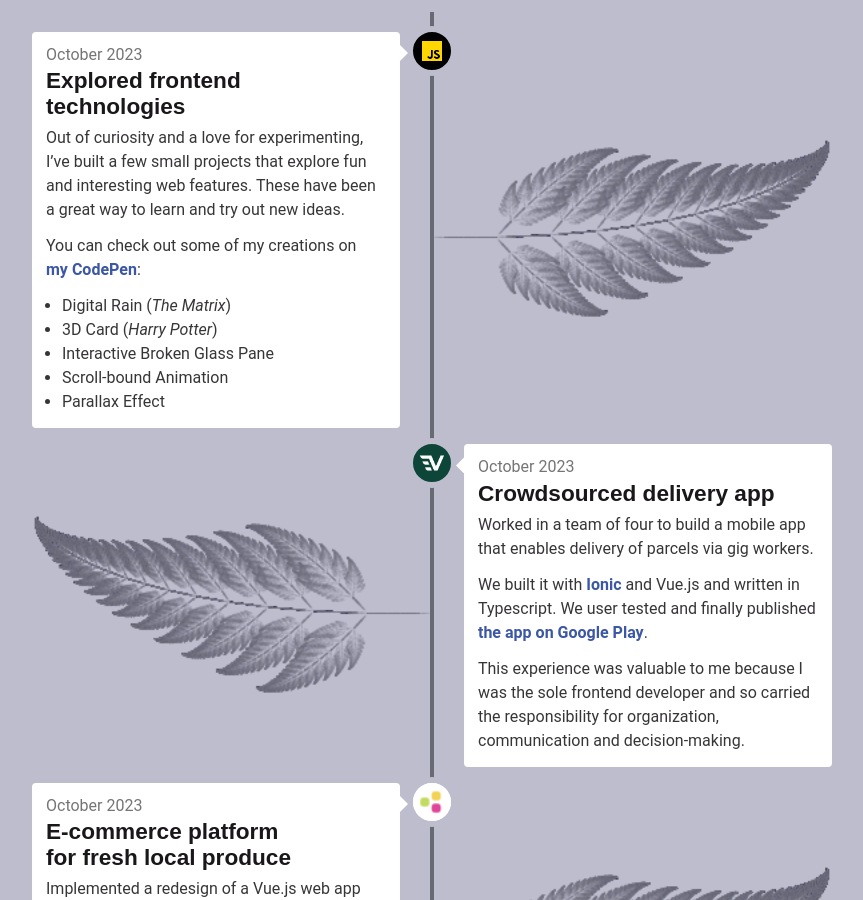
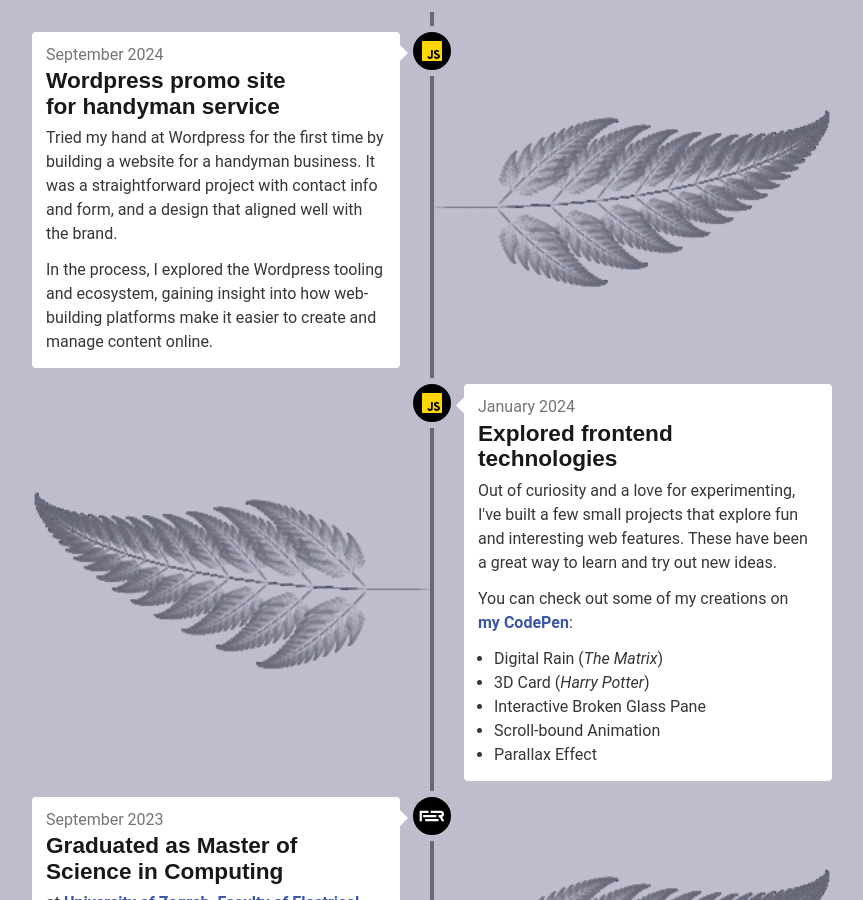
Before and after one commit to vmagjer/my-portfolio, a React (Vite) app: page / in a window 1280 px wide. Shown: the part 1900-2800 px from the top of the page, without its empty margins (208-1071 px from the left). Built offline with nearby package versions, Linux system fonts and the light colour scheme.

Commit message:
add dates and wordpress bg entry

```diff
--- a/src/features/homeSections/BackgroundSection.tsx
+++ b/src/features/homeSections/BackgroundSection.tsx
@@ -21,16 +21,36 @@ const timelineItems: {
   content: React.ReactNode
 }[] = [
   {
+    title: 'Wordpress promo site for handyman service',
+    image: exploringLogo,
+    color: '#000000',
+    date: 'September 2024',
+    content: (
+      <>
+        <p>
+          Tried my hand at Wordpress for the first time by building a website
+          for a handyman business. It was a straightforward project with contact
+          info and form, and a design that aligned well with the brand.
+        </p>
+        <p>
+          In the process, I explored the Wordpress tooling and ecosystem,
+          gaining insight into how web-building platforms make it easier to
+          create and manage content online.
+        </p>
+      </>
+    ),
+  },
+  {
     title: 'Explored frontend technologies',
     image: exploringLogo,
     color: '#000000',
-    date: 'October 2023 ',
+    date: 'January 2024',
     content: (
       <>
         <p>
-          Out of curiosity and a love for experimenting, I’ve built a few small
-          projects that explore fun and interesting web features. These have
-          been a great way to learn and try out new ideas.
+          Out of curiosity and a love for experimenting, I&apos;ve built a few
+          small projects that explore fun and interesting web features. These
+          have been a great way to learn and try out new ideas.
         </p>
         <p>
           You can check out some of my creations on{' '}
@@ -53,63 +73,12 @@ const timelineItems: {
       </>
     ),
   },
-  {
-    title: 'Crowdsourced delivery app',
-    image: verdiGoLogo,
-    color: '#0e4539',
-    date: 'October 2023 ',
-    content: (
-      <>
-        <p>
-          Worked in a team of four to build a mobile app that enables delivery
-          of parcels via gig workers.
-        </p>
-        <p>
-          We built it with{' '}
-          <Hyperlink link="https://ionicframework.com">Ionic</Hyperlink> and
-          Vue.js and written in Typescript. We user tested and finally published{' '}
-          <Hyperlink link="">the app on Google Play</Hyperlink>.
-        </p>
-        <p>
-          This experience was valuable to me because I was the sole frontend
-          developer and so carried the responsibility for organization,
-          communication and decision-making.
-        </p>
-      </>
-    ),
-  },
-  {
-    title: 'E-commerce platform for fresh local produce',
-    image: verdiFarmLogo,
-    color: '#fff',
-    date: 'October 2023 ',
-    content: (
-      <>
-        <p>
-          Implemented a redesign of a Vue.js web app connecting consumers with
-          local farmers.
-        </p>
-        <p>
-          While restyling, we replaced a large monolithic CSS file with Tailwind
-          for better maintainability. Later we maintained and added new features
-          to{' '}
-          <Hyperlink link="https://tailwindcss.com">
-            the app in production
-          </Hyperlink>
-          .
-        </p>
-        <p>
-          I gained experience tackling challenges in older codebases, evaluating the value of
-          refactoring and working around the existing constraints.
-        </p>
-      </>
-    ),
-  },
+
   {
     title: 'Graduated as Master of Science in Computing',
     image: ferLogo,
     color: '#000',
-    date: 'October 2023',
+    date: 'September 2023',
     content: (
       <>
         <p>
@@ -158,10 +127,62 @@ const timelineItems: {
     ),
   },
   {
+    title: 'Crowdsourced delivery app',
+    image: verdiGoLogo,
+    color: '#0e4539',
+    date: 'February 2023',
+    content: (
+      <>
+        <p>
+          Worked in a team of four to build a mobile app that enables delivery
+          of parcels via gig workers.
+        </p>
+        <p>
+          We built it with{' '}
+          <Hyperlink link="https://ionicframework.com">Ionic</Hyperlink> and
+          Vue.js and written in Typescript. We user tested and finally published{' '}
+          <Hyperlink link="">the app on Google Play</Hyperlink>.
+        </p>
+        <p>
+          This experience was valuable to me because I was the sole frontend
+          developer and so carried the responsibility for organization,
+          communication and decision-making.
+        </p>
+      </>
+    ),
+  },
+  {
+    title: 'E-commerce platform for fresh local produce',
+    image: verdiFarmLogo,
+    color: '#fff',
+    date: 'October 2022',
+    content: (
+      <>
+        <p>
+          Implemented a redesign of a Vue.js web app connecting consumers with
+          local farmers.
+        </p>
+        <p>
+          While restyling, we replaced a large monolithic CSS file with Tailwind
+          for better maintainability. Later we maintained and added new features
+          to{' '}
+          <Hyperlink link="https://tailwindcss.com">
+            the app in production
+          </Hyperlink>
+          .
+        </p>
+        <p>
+          I gained experience tackling challenges in older codebases, evaluating
+          the value of refactoring and working around the existing constraints.
+        </p>
+      </>
+    ),
+  },
+  {
     title: "CMS for A1's Smart City Solutions",
     image: mediatoriumLogo,
     color: '#000',
-    date: 'October 2023',
+    date: 'March 2022',
     content: (
       <>
         <p>
@@ -190,54 +211,10 @@ const timelineItems: {
     ),
   },
   {
-    title: 'Financial Comparison Tool',
-    image: mediatoriumLogo,
-    color: '#000',
-    date: 'October 2023',
-    content: (
-      <>
-        <p>
-          Worked on a web app offering a financial glossary, expert consultation
-          forms, and service comparison tables to guide users toward smarter
-          financial choices.
-        </p>
-        <p>
-          We built{' '}
-          <Hyperlink external link="https://www.moj-bankar.hr/">
-            the financing tool
-          </Hyperlink>{' '}
-          with React.js on which I coached a colleague during development.
-        </p>
-      </>
-    ),
-  },
-  {
-    title: 'Web portfolio for an architecture company',
-    image: mediatoriumLogo,
-    color: '#000',
-    date: 'October 2023',
-    content: (
-      <>
-        <p>
-          Built a{' '}
-          <Hyperlink external link="https://www.blok-a3.hr/">
-            web portfolio
-          </Hyperlink>{' '}
-          featuring a gallery and map-based library of architecture projects,
-          along with an image editor integrated into the contact form.
-        </p>
-        <p>
-          Developed using React.js, this project marked my first role as a
-          software developer.
-        </p>
-      </>
-    ),
-  },
-  {
     title: 'Graduated as Bachelor of Science in Computing',
     image: ferLogo,
     color: '#000',
-    date: 'October 2023',
+    date: 'September 2020',
     content: (
       <>
         <p>
@@ -299,6 +276,50 @@ const timelineItems: {
       </>
     ),
   },
+  {
+    title: 'Financial Comparison Tool',
+    image: mediatoriumLogo,
+    color: '#000',
+    date: 'May 2020',
+    content: (
+      <>
+        <p>
+          Worked on a web app offering a financial glossary, expert consultation
+          forms, and service comparison tables to guide users toward smarter
+          financial choices.
+        </p>
+        <p>
+          We built{' '}
+          <Hyperlink external link="https://www.moj-bankar.hr/">
+            the financing tool
+          </Hyperlink>{' '}
+          with React.js on which I coached a colleague during development.
+        </p>
+      </>
+    ),
+  },
+  {
+    title: 'Web portfolio for an architecture company',
+    image: mediatoriumLogo,
+    color: '#000',
+    date: 'March 2020',
+    content: (
+      <>
+        <p>
+          Built a{' '}
+          <Hyperlink external link="https://www.blok-a3.hr/">
+            web portfolio
+          </Hyperlink>{' '}
+          featuring a gallery and map-based library of architecture projects,
+          along with an image editor integrated into the contact form.
+        </p>
+        <p>
+          Developed using React.js, this project marked my first role as a
+          software developer.
+        </p>
+      </>
+    ),
+  },
 ]
 
 function BackgroundSection({ ...rest }: BackgroundSectionProps) {
```
